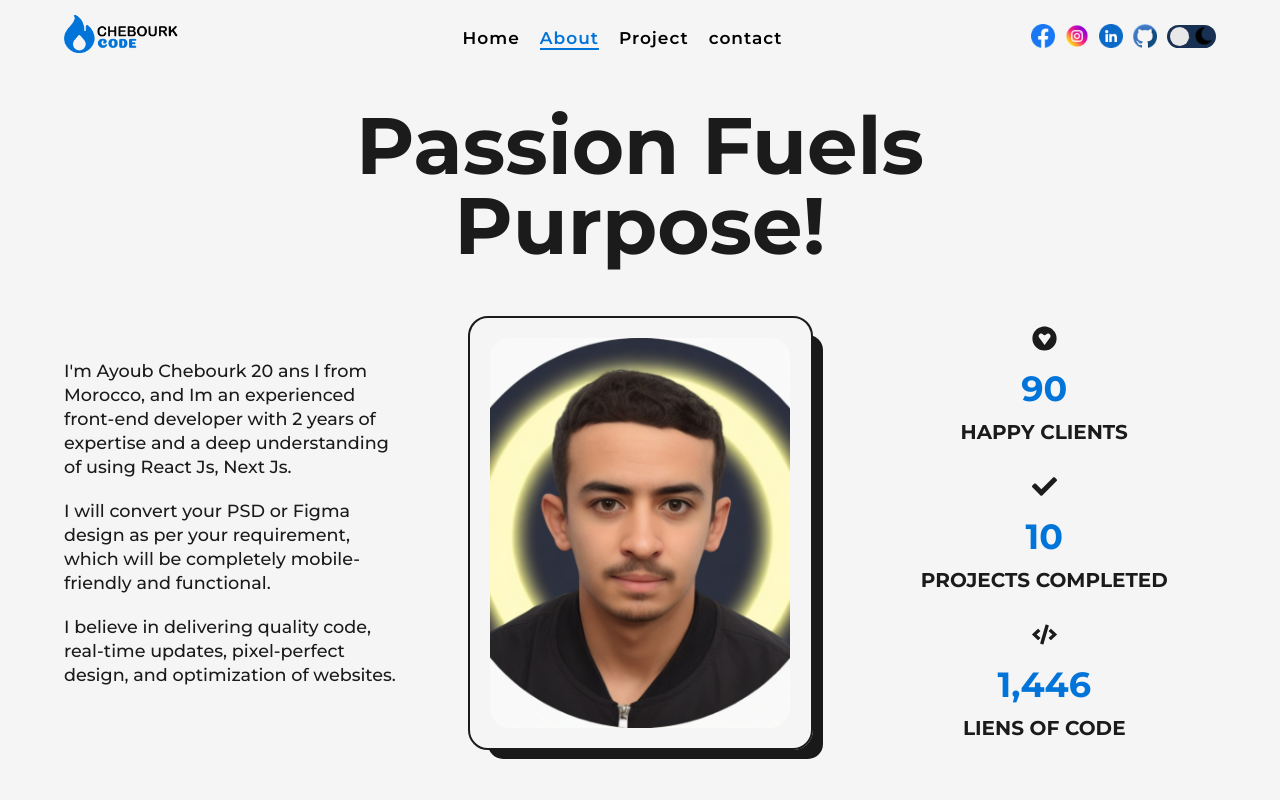
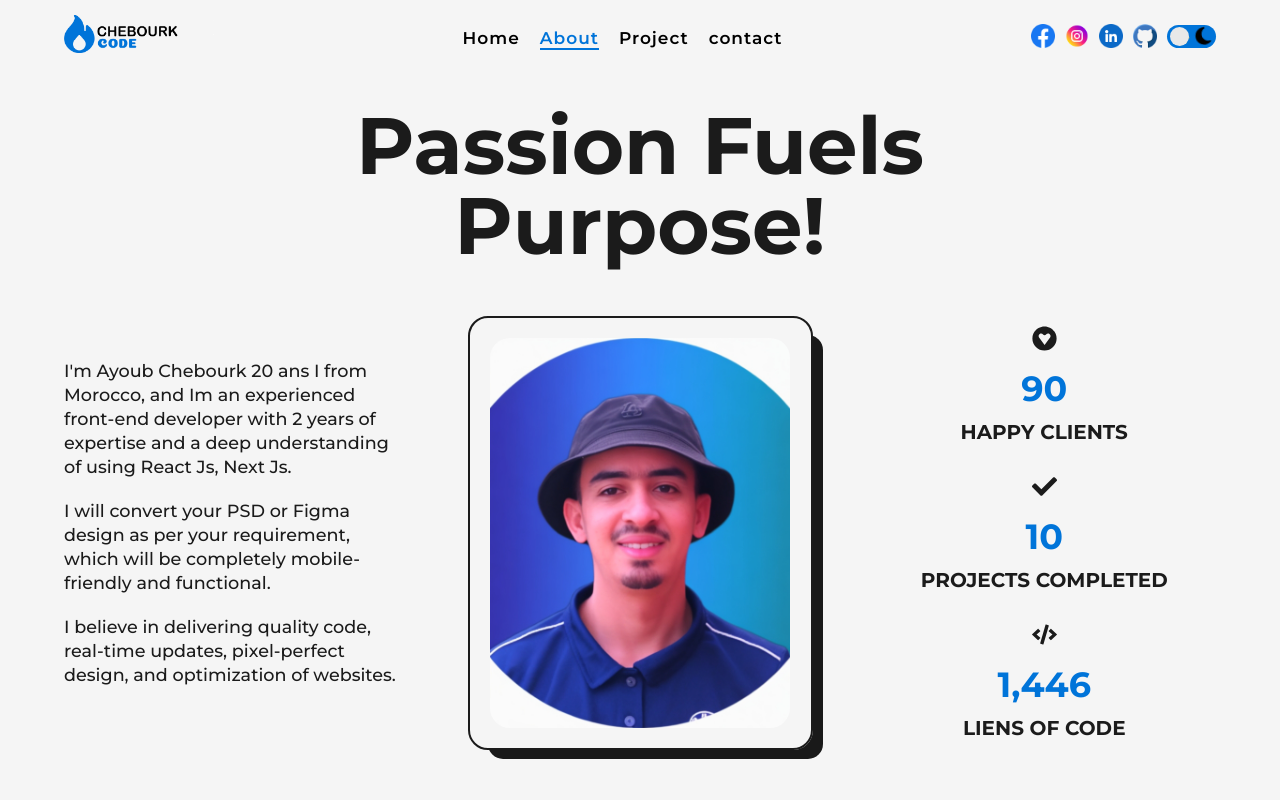
Before and after one commit to AYOUB-CHEBOURK/chebourk.code, a Next.js app: page /about in a window 1280 px wide. Shown: the top 800 px of the page. Built offline with nearby package versions, Linux system fonts and the light colour scheme.

Commit message:
add image about and fix project

```diff
--- a/src/app/components/section/darkMode.css
+++ b/src/app/components/section/darkMode.css
@@ -48,6 +48,7 @@
     z-index: 1;
     width: 20px;
     height: 20px;
+    cursor: pointer;
   }
 
   .moon svg {
@@ -58,6 +59,7 @@
     z-index: 1;
     width: 20px;
     height: 20px;
+    cursor: pointer;
   }
 
   /* .switch:hover */.moon svg {
--- a/src/app/components/section/darkMode.jsx
+++ b/src/app/components/section/darkMode.jsx
@@ -13,7 +13,7 @@ const DarkMode = () => {
     //      style={mode === "dark" ? {left: "2px"} : {right: "2px"}}/>
     // </div>
 
-    <label className="switch" style={mode === "dark" ? {backgroundColor: "#73C0FC"} : {backgroundColor: "#183153"}}>
+    <label className="switch" style={mode === "dark" ? {backgroundColor: "#73C0FC"} : {backgroundColor: "#0074d9"}}>
       <span className="moon"><svg xmlns="http://www.w3.org/2000/svg" viewBox="0 0 24 24"><g fill="#ffd43b"><circle r="5" cy="12" cx="12"></circle><path d="m21 13h-1a1 1 0 0 1 0-2h1a1 1 0 0 1 0 2zm-17 0h-1a1 1 0 0 1 0-2h1a1 1 0 0 1 0 2zm13.66-5.66a1 1 0 0 1 -.66-.29 1 1 0 0 1 0-1.41l.71-.71a1 1 0 1 1 1.41 1.41l-.71.71a1 1 0 0 1 -.75.29zm-12.02 12.02a1 1 0 0 1 -.71-.29 1 1 0 0 1 0-1.41l.71-.66a1 1 0 0 1 1.41 1.41l-.71.71a1 1 0 0 1 -.7.24zm6.36-14.36a1 1 0 0 1 -1-1v-1a1 1 0 0 1 2 0v1a1 1 0 0 1 -1 1zm0 17a1 1 0 0 1 -1-1v-1a1 1 0 0 1 2 0v1a1 1 0 0 1 -1 1zm-5.66-14.66a1 1 0 0 1 -.7-.29l-.71-.71a1 1 0 0 1 1.41-1.41l.71.71a1 1 0 0 1 0 1.41 1 1 0 0 1 -.71.29zm12.02 12.02a1 1 0 0 1 -.7-.29l-.66-.71a1 1 0 0 1 1.36-1.36l.71.71a1 1 0 0 1 0 1.41 1 1 0 0 1 -.71.24z"></path></g></svg></span>
       <span className="sun"><svg xmlns="http://www.w3.org/2000/svg" viewBox="0 0 384 512"><path d="m223.5 32c-123.5 0-223.5 100.3-223.5 224s100 224 223.5 224c60.6 0 115.5-24.2 155.8-63.4 5-4.9 6.3-12.5 3.1-18.7s-10.1-9.7-17-8.5c-9.8 1.7-19.8 2.6-30.1 2.6-96.9 0-175.5-78.8-175.5-176 0-65.8 36-123.1 89.3-153.3 6.1-3.5 9.2-10.5 7.7-17.3s-7.3-11.9-14.3-12.5c-6.3-.5-12.6-.8-19-.8z"></path></svg></span>
       <input type="checkbox" className="input" onClick={toggleTheme} />
```
Also changed, not shown: src/app/(pages)/project/page.jsx (+5 -5 lines), public/about-img.jpg.
